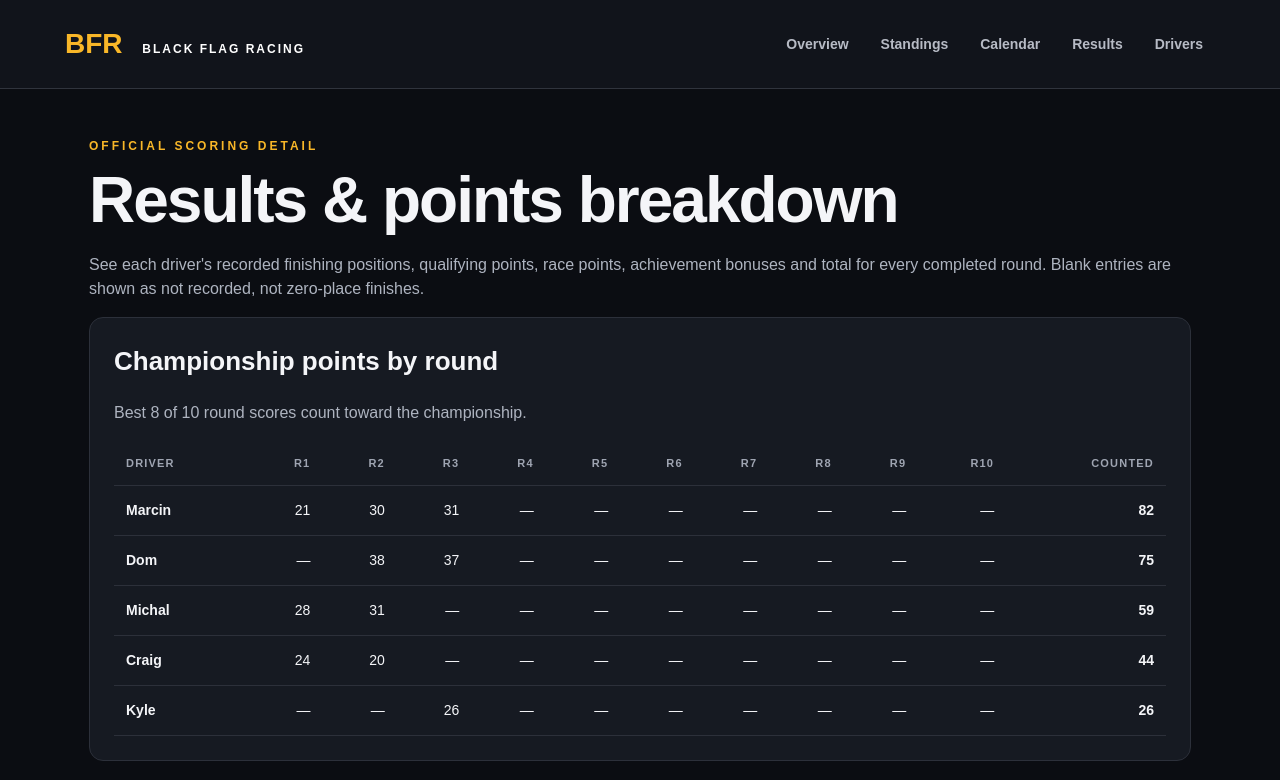
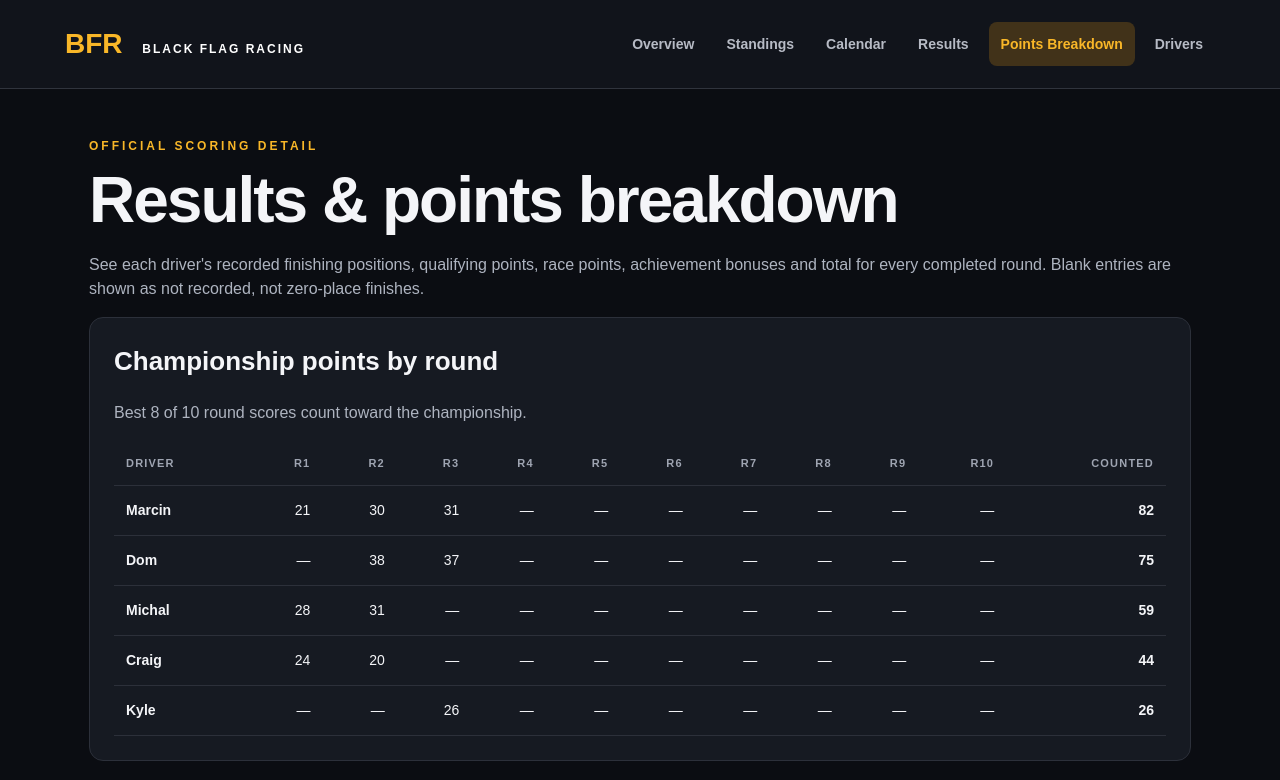
Before and after one commit to golec87/BFR-AMS2, a Next.js app: page /points in a window 1280 px wide. Shown: the top 780 px of the page. Built offline with nearby package versions, Linux system fonts and the light colour scheme.

Commit message:
Add points breakdown navigation tab

```diff
--- a/app/site-nav.tsx
+++ b/app/site-nav.tsx
@@ -2,7 +2,7 @@
 import Link from "next/link";
 import { usePathname } from "next/navigation";
 import { useState } from "react";
-const links=[["/","Overview"],["/standings","Standings"],["/calendar","Calendar"],["/results","Results"],["/drivers","Drivers"]] as const;
+const links=[["/","Overview"],["/standings","Standings"],["/calendar","Calendar"],["/results","Results"],["/points","Points Breakdown"],["/drivers","Drivers"]] as const;
 export default function SiteNav(){
  const pathname=usePathname();
  const [open,setOpen]=useState(false);
```
